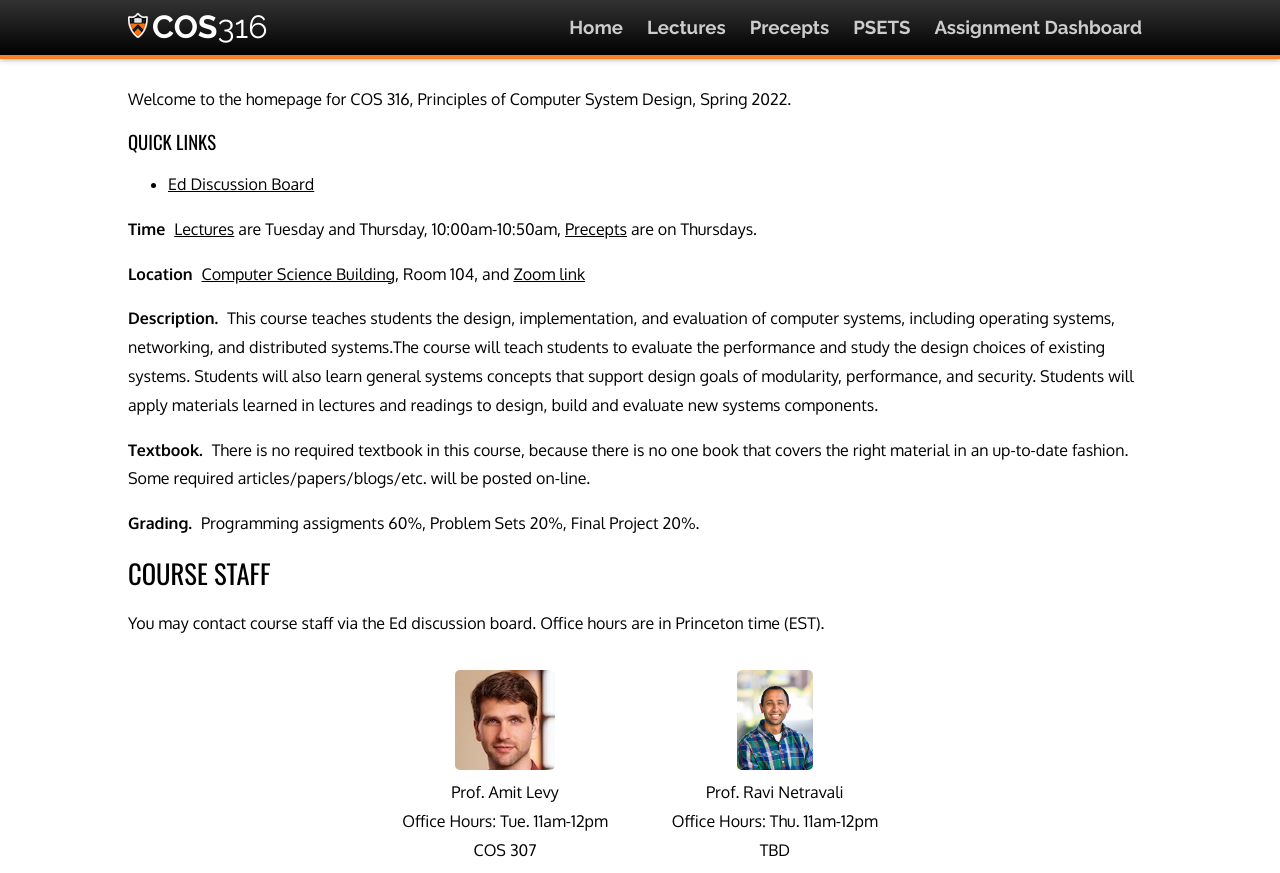
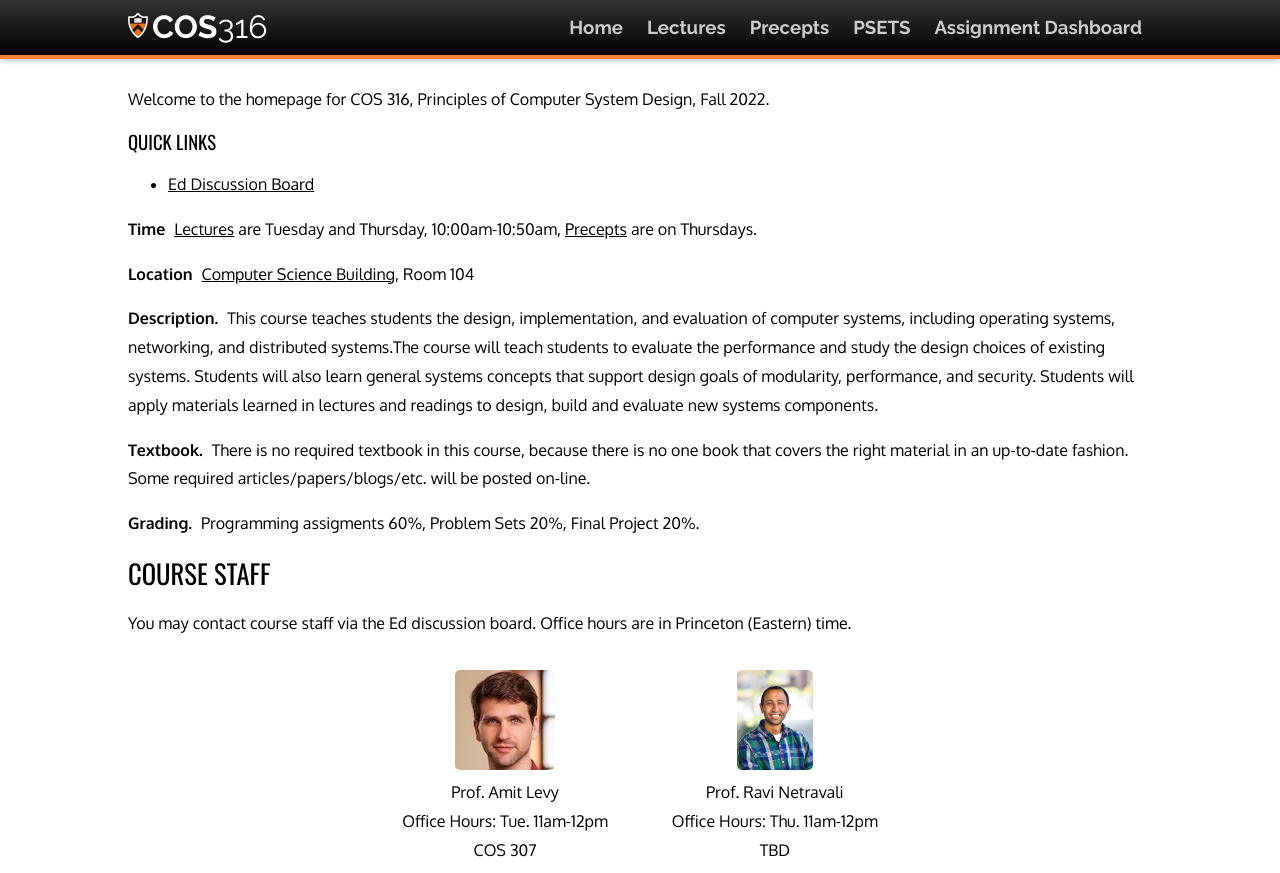
Before and after one commit to cos316/cos316-web, a Jekyll site: the page built from index.md, in a window 1280 px wide and 900 px high, cut to the strip 0-873 px from the top of the window. Built offline with Jekyll 4.4.1, drawn with Linux system fonts in a browser that asks for light colours; nearby versions of some CDN libraries.

Commit message:
Update links

```diff
--- a/index.md
+++ b/index.md
@@ -3,15 +3,15 @@
 ---
 
 Welcome to the homepage for COS 316, Principles of Computer System
-Design, Spring 2022.
+Design, Fall 2022.
 
 ### Quick Links
 
-  * [Ed Discussion Board](https://edstem.org/)
+  * [Ed Discussion Board](https://edstem.org/us/courses/23475)
 
 **Time** [Lectures](lectures) are Tuesday and Thursday, 10:00am-10:50am, [Precepts](precepts) are on Thursdays.
 
-**Location** [Computer Science Building](https://api.princeton.edu/campus-map/link?id=0167), Room 104, and [Zoom link](https://princeton.zoom.us/j/99476809145)
+**Location** [Computer Science Building](https://api.princeton.edu/campus-map/link?id=0167), Room 104
 
 **Description.** This course teaches students the design,
 implementation, and evaluation of computer systems, including operating
@@ -31,7 +31,8 @@
 
 ## Course Staff
 
-You may contact course staff via the Ed discussion board. Office hours are in Princeton time (EST).
+You may contact course staff via the Ed discussion board. Office hours are in
+Princeton (Eastern) time.
 
 {:.staff}
 * ![](images/staff/amit-levy.jpg)\
@@ -91,4 +92,3 @@
 Office Hours:
 Fri. 3:30pm-4:30pm\
 TBD
-<!--[Ed discussion board]: https://us.edstem.org/courses/2353/discussion/-->
```
